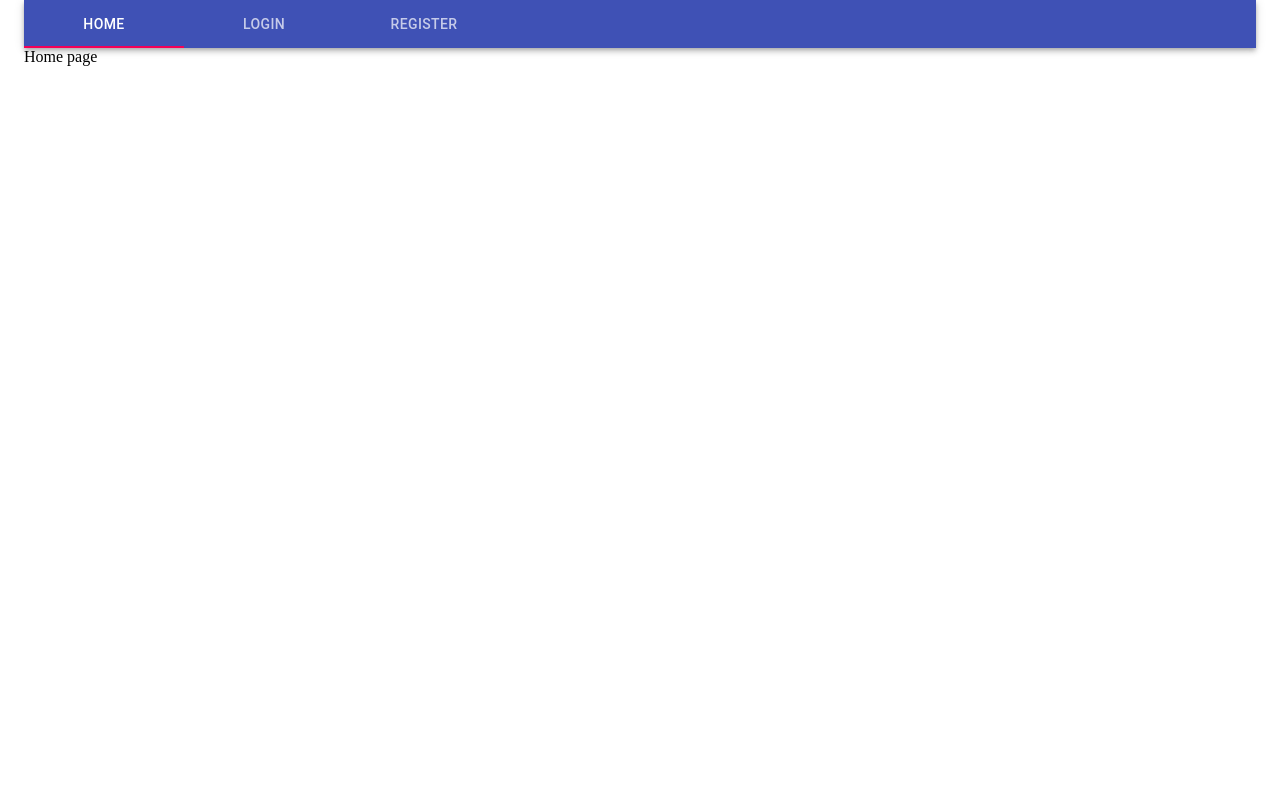
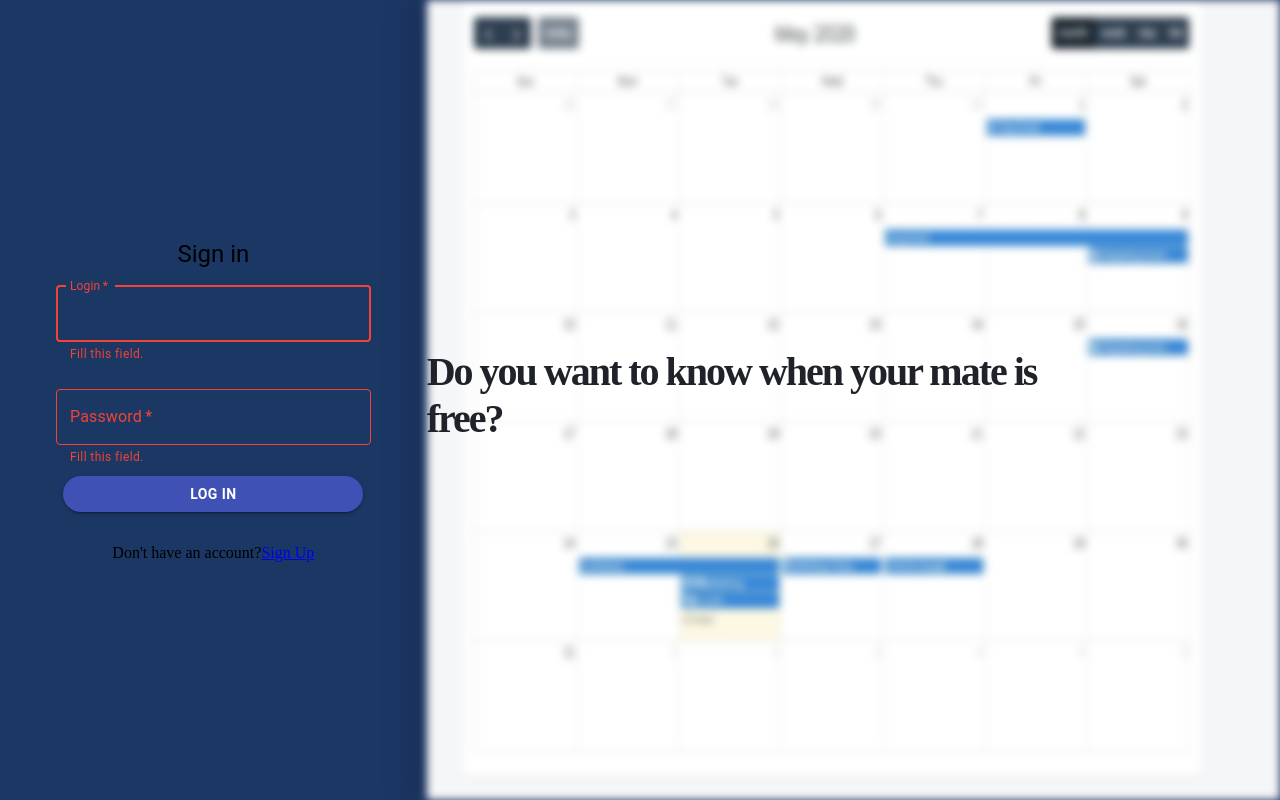
Before and after one commit to peleek/Office-Mate-Checker, a React (Create React App) app in the folder client/: page / in a window 1280 px wide. Built offline with nearby package versions, Linux system fonts and the light colour scheme.

Commit message:
Landingpage with login and register option

```diff
--- a/client/src/App.tsx
+++ b/client/src/App.tsx
@@ -1,20 +1,23 @@
 import React from 'react';
 import { BrowserRouter as Router, Route } from 'react-router-dom';
-import { Container } from '@material-ui/core';
-import { Home } from './pages/Home';
+// import { Container } from '@material-ui/core';
+import { LoginAndRegister } from './pages/LoginAndRegister';
 import { Login } from './pages/Login';
 import { Register } from './pages/Register';
-import { Navbar } from './components/Navbar';
+import { HomeSearch } from './pages/HomeSearch';
+// import { Navbar } from './components/Navbar';
 
 export const App = () => {
 	return (
 		<Router>
-			<Container>
-				<Navbar />
-				<Route exact path="/" component={Home} />
-				<Route exact path="/login" component={Login} />
-				<Route exact path="/register" component={Register} />
-			</Container>
+			{/* <Container> */}
+			{/* <Navbar /> */}
+			<Route exact path="/navbar" component={HomeSearch} />
+			{/* Route added only for testing reasons */}
+			<Route exact path="/" component={LoginAndRegister} />
+			<Route exact path="/login" component={Login} />
+			<Route exact path="/register" component={Register} />
+			{/* </Container> */}
 		</Router>
 	);
 };
--- /dev/null
+++ b/client/src/homepage.css
@@ -0,0 +1,55 @@
+*,
+*::after*::before {
+	box-sizing: border-box;
+	margin: 0;
+	padding: 0;
+
+	font-family: 'Montserrat', sans-serif;
+}
+
+.ui-container {
+	overflow: hidden;
+	max-height: 100vh;
+}
+
+.homepage-photo {
+	position: relative;
+	-webkit-box-shadow: 0px 0px 40px 4px rgba(0, 0, 0, 0.23);
+	-moz-box-shadow: 0px 0px 40px 4px rgba(0, 0, 0, 0.23);
+	box-shadow: 0px 0px 40px 4px rgba(0, 0, 0, 0.23);
+	/* -webkit-box-shadow: inset 0px 0px 40px 4px rgba(0, 0, 0, 0.23);
+	-moz-box-shadow: inset 0px 0px 40px 4px rgba(0, 0, 0, 0.23);
+	box-shadow: inset 0px 0px 40px 4px rgba(0, 0, 0, 0.23); */
+}
+
+.image {
+	width: 100%;
+	-webkit-filter: blur(4px);
+	filter: blur(4px);
+	min-height: 100vh;
+	/* overflow: hidden; */
+	top: 0;
+	left: 0;
+	transition: all 600ms;
+}
+
+.image:hover {
+	filter: blur(1px);
+	-webkit-filter: blur(1px);
+}
+
+.img-text {
+	position: absolute;
+	top: 40%;
+	right: 20%;
+}
+
+.img-text h1 {
+	font-size: 2.5rem;
+	letter-spacing: -2px;
+	color: #1f2329;
+}
+
+.login-form {
+	background-color: #1b3764;
+}
--- a/client/src/pages/Home.tsx
+++ /dev/null
@@ -1,5 +0,0 @@
-import React from 'react';
-
-export const Home = () => {
-	return <div>Home page</div>;
-};
--- /dev/null
+++ b/client/src/pages/HomeSearch.tsx
@@ -0,0 +1,10 @@
+import React from 'react';
+import AppBar from '@material-ui/core/AppBar';
+
+export const HomeSearch = () => {
+	return (
+		<div>
+			<AppBar position="static">Hello</AppBar>
+		</div>
+	);
+};
--- a/client/src/pages/Login.tsx
+++ b/client/src/pages/Login.tsx
@@ -1,5 +1,73 @@
 import React from 'react';
+import TextField from '@material-ui/core/TextField';
+import Button from '@material-ui/core/Button';
+// import Link from '@material-ui/core/Link';
+import Grid from '@material-ui/core/Grid';
+import Typography from '@material-ui/core/Typography';
+import { Link } from 'react-router-dom';
+import { makeStyles } from '@material-ui/core/styles';
+
+const useStyles = makeStyles((theme) => ({
+	paper: {
+		display: 'flex',
+		flexDirection: 'column',
+		alignItems: 'center',
+		justifyContent: 'center',
+		minHeight: '100vh',
+		marginLeft: theme.spacing(7),
+		marginRight: theme.spacing(7),
+	},
+	margin: {
+		marginTop: theme.spacing(4),
+	},
+	roundButton: {
+		borderRadius: '20px',
+		maxWidth: '300px',
+		fontWeight: 700,
+	},
+}));
 
 export const Login = () => {
-	return <div>Login</div>;
+	const classes = useStyles();
+
+	return (
+		<form className={classes.paper}>
+			<Typography component="h1" variant="h5">
+				Sign in
+			</Typography>
+			<TextField
+				error
+				variant="outlined"
+				margin="normal"
+				required
+				fullWidth
+				id="login"
+				label="Login"
+				name="login"
+				autoComplete="login"
+				autoFocus
+				helperText="Fill this field."
+			/>
+			<TextField
+				error
+				variant="outlined"
+				margin="normal"
+				required
+				fullWidth
+				name="password"
+				label="Password"
+				type="password"
+				id="password"
+				autoComplete="current-password"
+				helperText="Fill this field."
+			/>
+			<Button type="submit" fullWidth variant="contained" color="primary" className={classes.roundButton}>
+				Log in
+			</Button>
+			<Grid item className={classes.margin}>
+				Don&apos;t have an account?
+				<Link to="/register">Sign Up</Link>
+			</Grid>
+		</form>
+	);
 };
--- /dev/null
+++ b/client/src/pages/LoginAndRegister.tsx
@@ -0,0 +1,26 @@
+import React from 'react';
+import Grid from '@material-ui/core/Grid';
+import { Login } from './Login';
+import '../homepage.css';
+
+const photo = require('../media/homepage-light-photo.jpg');
+
+export const LoginAndRegister = () => {
+	return (
+		<div className="ui-container">
+			<Grid className="login-form" container>
+				<Grid item xs={12} sm={4}>
+					<Login />
+				</Grid>
+				<Grid item xs={12} sm={8}>
+					<div className="homepage-photo">
+						<img className="image" alt="schedule" src={photo} />
+						<div className="img-text">
+							<h1>Do you want to know when your mate is free?</h1>
+						</div>
+					</div>
+				</Grid>
+			</Grid>
+		</div>
+	);
+};
```
Also changed, not shown: client/src/pages/Landingpage.jsx (deleted, +0 -9 lines), client/src/media/homepage-img.jpg (added), client/src/media/homepage-light-photo.jpg (added).
